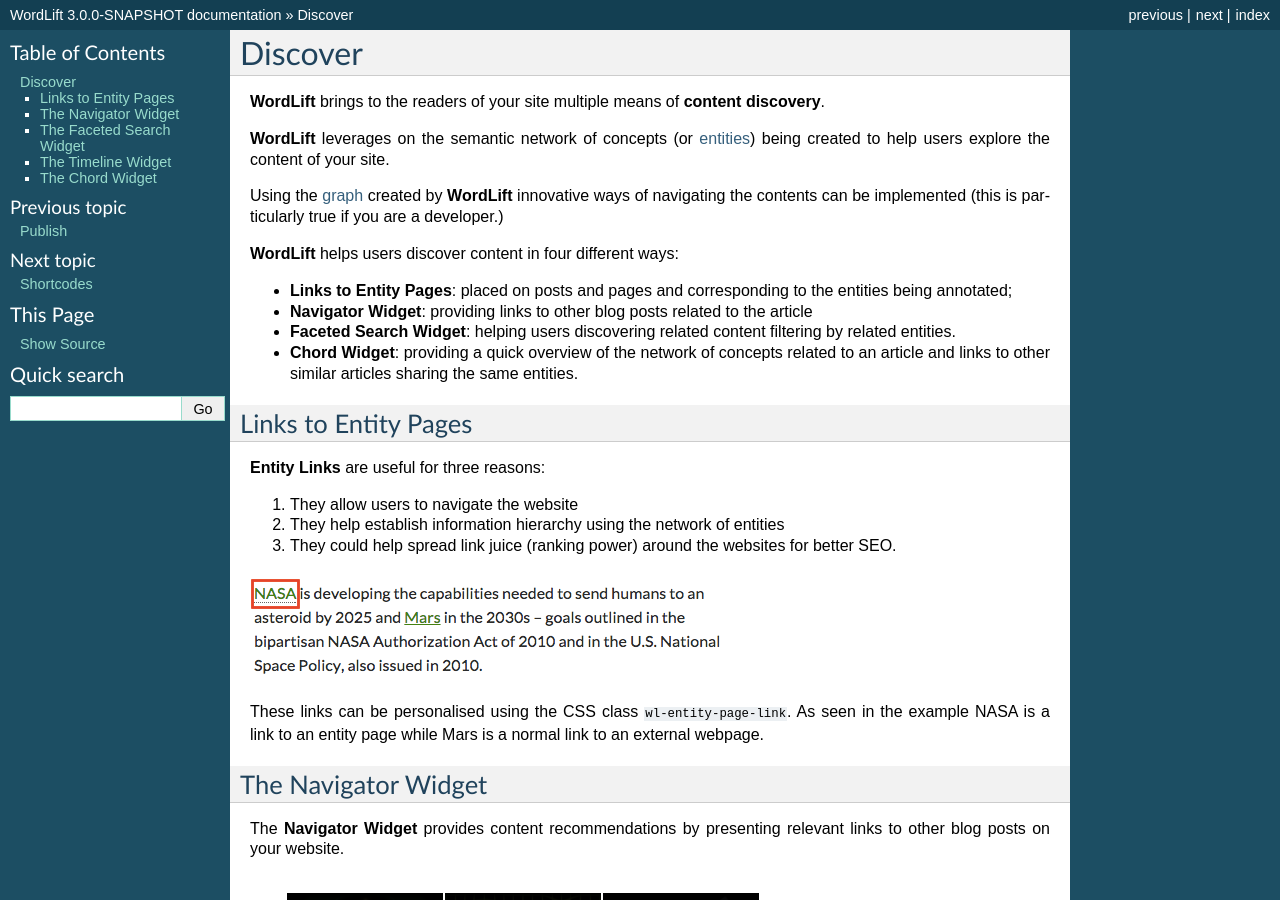
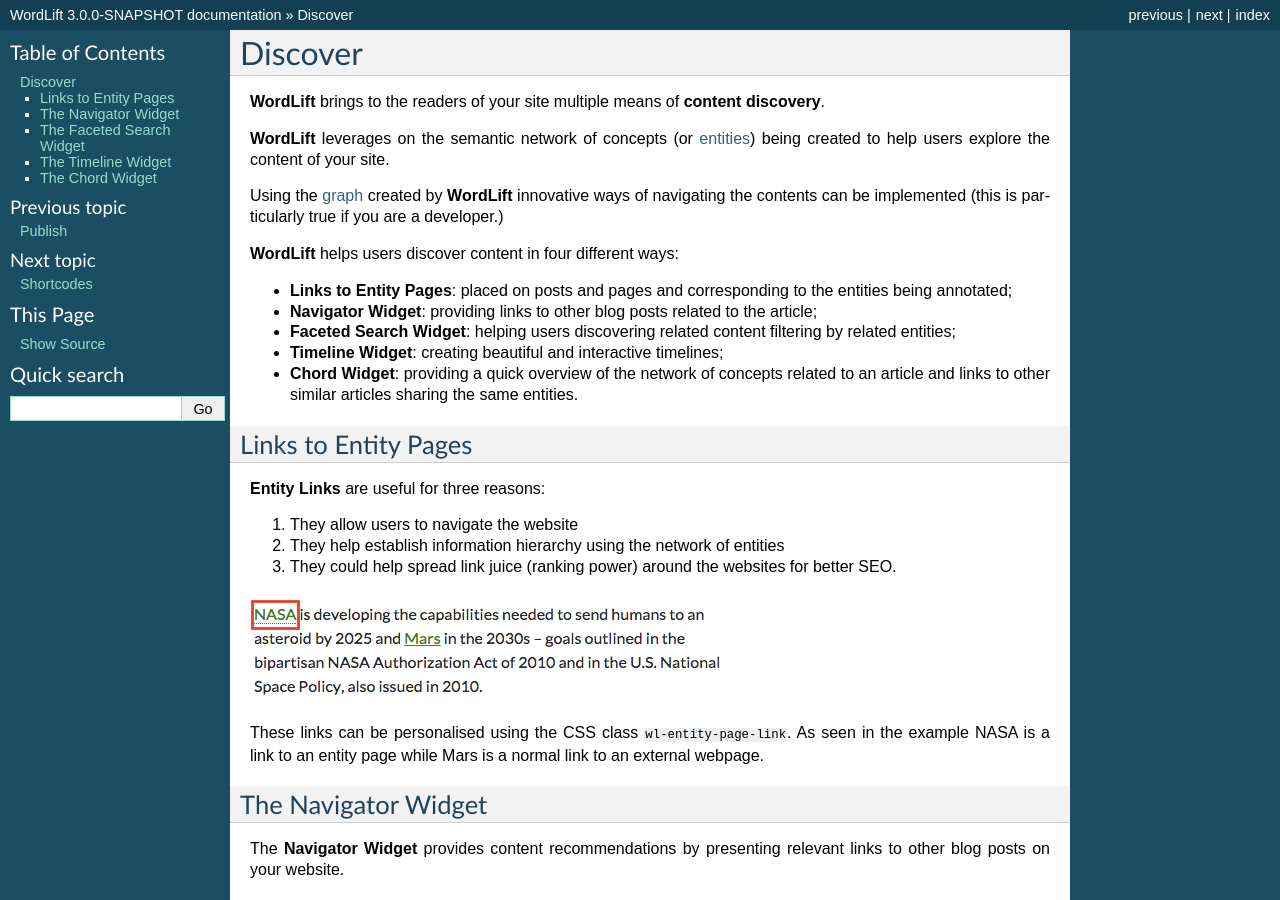
Before and after one commit to insideout10/wordlift-docs, a Sphinx documentation site: the page built from docs/discover.rst, in a window 1280 px wide and 900 px high. Built offline with Sphinx 7.4.7, drawn with Linux system fonts in a browser that asks for light colours.

Commit message:
Updating discover - Again adding timeline

```diff
--- a/docs/discover.rst
+++ b/docs/discover.rst
@@ -9,8 +9,9 @@
 **WordLift** helps users discover content in four different ways:
 
 * **Links to Entity Pages**: placed on posts and pages and corresponding to the entities being annotated;
-* **Navigator Widget**: providing links to other blog posts related to the article
-* **Faceted Search Widget**: helping users discovering related content filtering by related entities.
+* **Navigator Widget**: providing links to other blog posts related to the article;
+* **Faceted Search Widget**: helping users discovering related content filtering by related entities;
+* **Timeline Widget**: creating beautiful and interactive timelines;
 * **Chord Widget**: providing a quick overview of the network of concepts related to an article and links to other similar articles sharing the same entities.
 
 Links to Entity Pages
@@ -52,7 +53,7 @@
 The Timeline Widget
 _____________
 
-*WordLift** uses the powerful `TimelineJS <https://timeline.knightlab.com/>`_ to create beautiful, interactive timelines. The timeline widget in WordLift uses nothing more than all `entities of type event <edit-entity.html#edit-an-event>`_ that are mentioned in the article.
+**WordLift** uses the powerful `TimelineJS <https://timeline.knightlab.com/>`_ to create beautiful, interactive timelines. The timeline widget in WordLift uses nothing more than all `entities of type event <edit-entity.html#edit-an-event>`_ that are mentioned in the article.
 
 .. image:: /images/wordlift-shortcodes-timeline.png
 
```
